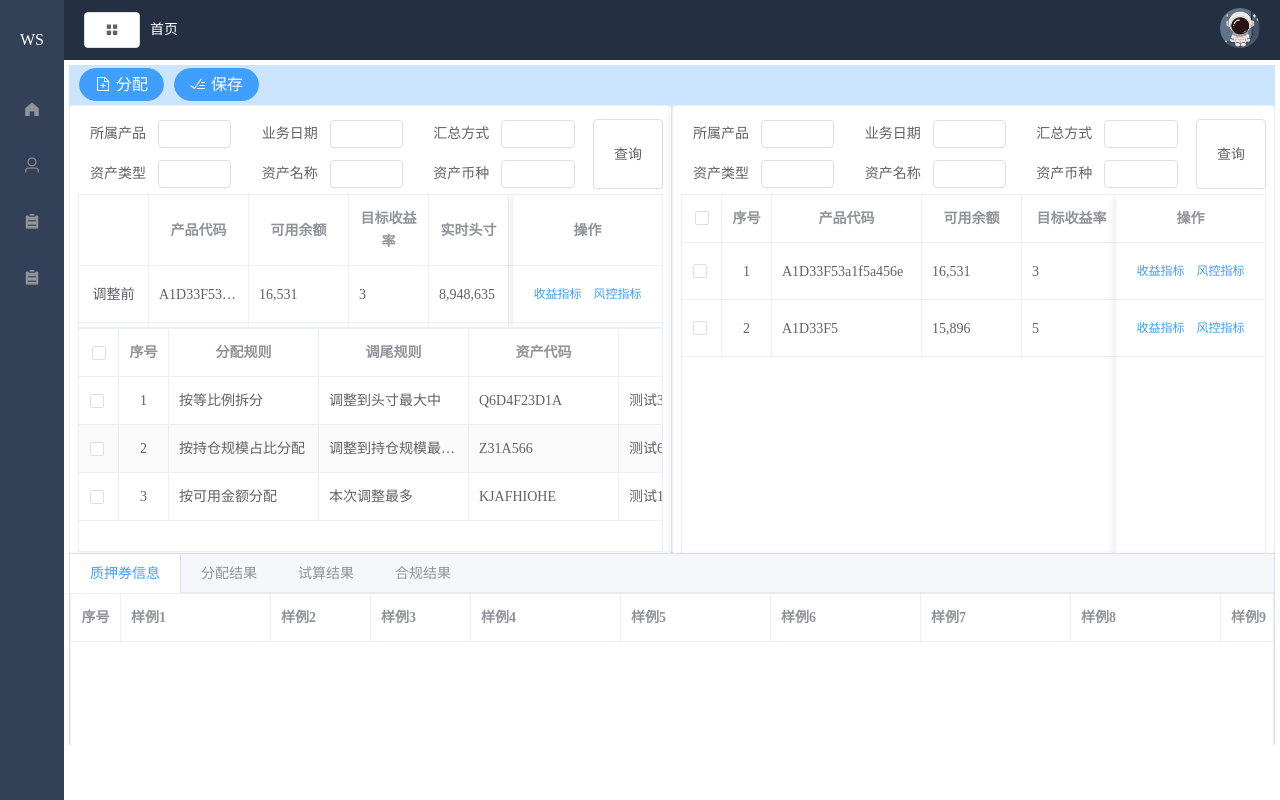
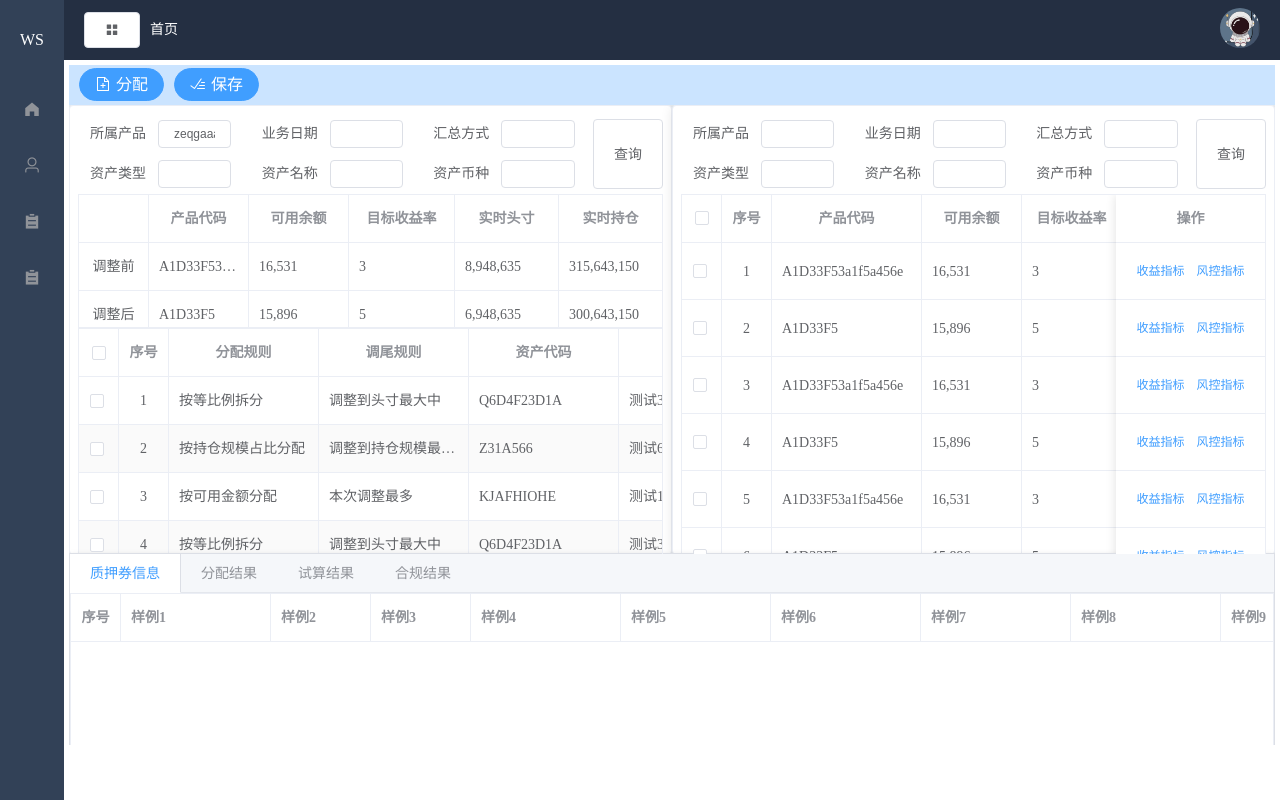
Before and after one commit to yukun-maker/ws-ui, a Vue app: page /#/assetSplit in a window 1280 px wide. Built offline with nearby package versions, Linux system fonts and the light colour scheme.

Commit message:
feat: 产品间直接调仓组件高度自适应

```diff
--- a/src/components/pages/assetSplit/splitIn.vue
+++ b/src/components/pages/assetSplit/splitIn.vue
@@ -1,6 +1,6 @@
 <template>
-  <div style="margin: 3px">
-    <div style="display: flex; align-items: center">
+  <div ref="splitInDiv" style="margin: 3px; height: 100%">
+    <div ref="splitInQueryFormDiv" style="display: flex; align-items: center">
       <el-form ref="queryForm" :model="queryParams" label-width="80px" style="height: 15%">
         <el-row>
           <el-col :span="8">
@@ -38,9 +38,14 @@
       <el-button style="height: 70px">查询</el-button>
     </div>
     <!-- 产品信息 -->
-    <el-table :data="prodTableData" height="81%" border style="width: 100%;">
+    <el-table :data="prodTableData" height="tableHeight" border style="width: 100%;">
       <el-table-column type="selection" align="center" width="40"></el-table-column>
       <el-table-column type="index" align="center" label="序号" width="50"></el-table-column>
+      <el-table-column prop="productCode" show-overflow-tooltip label="产品代码" width="150"></el-table-column>
+      <el-table-column prop="balance" show-overflow-tooltip label="可用余额" width="100"></el-table-column>
+      <el-table-column prop="yield" show-overflow-tooltip label="目标收益率" width="100"></el-table-column>
+      <el-table-column prop="account" show-overflow-tooltip label="实时头寸" width="150"></el-table-column>
+      <el-table-column prop="cc" show-overflow-tooltip label="实时持仓" width="150"></el-table-column>
       <el-table-column prop="productCode" show-overflow-tooltip label="产品代码" width="150"></el-table-column>
       <el-table-column prop="balance" show-overflow-tooltip label="可用余额" width="100"></el-table-column>
       <el-table-column prop="yield" show-overflow-tooltip label="目标收益率" width="100"></el-table-column>
@@ -60,12 +65,36 @@
 export default {
   name: "splitIn",
   props: {},
+  mounted() {
+    this.$nextTick(() => {
+      this.tableHeight = this.$refs.splitInDiv.clientHeight - this.$refs.splitInQueryFormDiv.clientHeight - 15
+    })
+    // 页面大小改变监听事件
+    window.onresize = () => {
+      // console.log(this.$refs.splitInDiv);
+      // console.log(this.$refs.splitInDiv.clientHeight);
+      // console.log(this.$refs.splitInQueryFormDiv.clientHeight);
+      this.tableHeight = this.$refs.splitInDiv.clientHeight - this.$refs.splitInQueryFormDiv.clientHeight - 15
+      // console.log('onresize');
+    }
+  },
   data() {
     return {
+      tableHeight: 1000,
       queryParams: {},
       prodTableData: [
         {productCode: 'A1D33F53a1f5a456e', balance: '16,531', yield: '3', account: '8,948,635', cc: '315,643,150'},
-        {productCode: 'A1D33F5', balance: '15,896', yield: '5', account: '6,948,635', cc: '300,643,150'}
+        {productCode: 'A1D33F5', balance: '15,896', yield: '5', account: '6,948,635', cc: '300,643,150'},
+        {productCode: 'A1D33F53a1f5a456e', balance: '16,531', yield: '3', account: '8,948,635', cc: '315,643,150'},
+        {productCode: 'A1D33F5', balance: '15,896', yield: '5', account: '6,948,635', cc: '300,643,150'},
+        {productCode: 'A1D33F53a1f5a456e', balance: '16,531', yield: '3', account: '8,948,635', cc: '315,643,150'},
+        {productCode: 'A1D33F5', balance: '15,896', yield: '5', account: '6,948,635', cc: '300,643,150'},
+        {productCode: 'A1D33F53a1f5a456e', balance: '16,531', yield: '3', account: '8,948,635', cc: '315,643,150'},
+        {productCode: 'A1D33F5', balance: '15,896', yield: '5', account: '6,948,635', cc: '300,643,150'},
+        {productCode: 'A1D33F53a1f5a456e', balance: '16,531', yield: '3', account: '8,948,635', cc: '315,643,150'},
+        {productCode: 'A1D33F5', balance: '15,896', yield: '5', account: '6,948,635', cc: '300,643,150'},
+        {productCode: 'A1D33F53a1f5a456e', balance: '16,531', yield: '3', account: '8,948,635', cc: '315,643,150'},
+        {productCode: 'A1D33F5', balance: '15,896', yield: '5', account: '6,948,635', cc: '300,643,150'},
       ]
     }
   },
--- a/src/components/pages/assetSplit/splitOut.vue
+++ b/src/components/pages/assetSplit/splitOut.vue
@@ -5,7 +5,9 @@
         <el-row>
           <el-col :span="8">
             <el-form-item label="所属产品">
-              <el-input size="mini" v-model="queryParams.productCode"></el-input>
+              <el-tooltip placement="top" :content="queryParams.productCode" :hide-after="600000" >
+                <el-input size="mini" v-model="queryParams.productCode"></el-input>
+              </el-tooltip>
             </el-form-item>
           </el-col>
           <el-col :span="8">
@@ -38,25 +40,27 @@
       <el-button style="height: 70px">查询</el-button>
     </div>
     <!-- 产品信息 -->
-    <el-table :data="prodTableData" height="30%" border style="width: 100%;">
+    <el-table :data="prodTableData" height="30%" border style="width: 100%; padding-bottom: 5px;">
       <el-table-column prop="flag" fixed="left" align="center" width="70"></el-table-column>
       <el-table-column prop="productCode" show-overflow-tooltip label="产品代码" width="100"></el-table-column>
       <el-table-column prop="balance" show-overflow-tooltip label="可用余额" width="100"></el-table-column>
       <el-table-column prop="yield" show-overflow-tooltip label="目标收益率"></el-table-column>
       <el-table-column prop="account" show-overflow-tooltip label="实时头寸"></el-table-column>
       <el-table-column prop="cc" show-overflow-tooltip label="实时持仓"></el-table-column>
-      <el-table-column fixed="right" label="操作" align="center" width="150">
-        <template slot-scope="scope">
-          <el-button @click="viewRiskCalc(scope.row)" type="text" size="small">收益指标</el-button>
-          <el-button @click="viewRiskCalc(scope.row)" type="text" size="small">风控指标</el-button>
-        </template>
-      </el-table-column>
+<!--      <el-table-column fixed="right" label="操作" align="center" width="150">-->
+<!--        <template slot-scope="scope">-->
+<!--          <el-button @click="viewRiskCalc(scope.row)" type="text" size="small">收益指标</el-button>-->
+<!--          <el-button @click="viewRiskCalc(scope.row)" type="text" size="small">风控指标</el-button>-->
+<!--        </template>-->
+<!--      </el-table-column>-->
     </el-table>
     <!-- 资产信息 -->
-    <el-table :data="assetTableData" height="50%" border :stripe="true" style="width: 100%;">
+    <el-table :data="assetTableData" height="51%" border :stripe="true" style="width: 100%;">
       <el-table-column type="selection" align="center" width="40"></el-table-column>
       <el-table-column type="index" align="center" label="序号" width="50"></el-table-column>
-      <el-table-column prop="splitRule" show-overflow-tooltip label="分配规则" width="150"></el-table-column>
+      <el-table-column prop="splitRule" show-overflow-tooltip label="分配规则" width="150">
+
+      </el-table-column>
       <el-table-column prop="tailRule" show-overflow-tooltip label="调尾规则" width="150"></el-table-column>
       <el-table-column prop="assetCode" show-overflow-tooltip label="资产代码" width="150"></el-table-column>
       <el-table-column prop="assetName" show-overflow-tooltip label="资产名称" width="150"></el-table-column>
@@ -74,14 +78,28 @@
 export default {
   name: "splitOut",
   props: {},
+  mounted() {
+    // 页面大小改变监听事件
+    window.onresize = () => {
+      console.log('onresize');
+    }
+  },
   data() {
     return {
-      queryParams: {},
+      queryParams: {
+        productCode: 'zeqgaaaaf'
+      },
       prodTableData: [
         {flag:'调整前', productCode: 'A1D33F53a1f5a456e', balance: '16,531', yield: '3', account: '8,948,635', cc: '315,643,150'},
         {flag:'调整后', productCode: 'A1D33F5', balance: '15,896', yield: '5', account: '6,948,635', cc: '300,643,150'}
       ],
       assetTableData: [
+        {splitRule:'按等比例拆分', tailRule:'调整到头寸最大中', assetCode:'Q6D4F23D1A', assetName: '测试31', tradeDirect: '债券买入',
+          investType: '投资类', yield: '4.3', amount: '13,515', facePrice: '100', account: '5,674,831'},
+        {splitRule:'按持仓规模占比分配', tailRule:'调整到持仓规模最小中', assetCode:'Z31A566', assetName: '测试66', tradeDirect: '申购确认',
+          investType: '持有到期日', yield: '3.3', amount: '64,563', facePrice: '100', account: '9,461,615'},
+        {splitRule:'按可用金额分配', tailRule:'本次调整最多', assetCode:'KJAFHIOHE', assetName: '测试18', tradeDirect: '理财买入',
+          investType: '交易类', yield: '3.3', amount: '71,466', facePrice: '100', account: '10,003,156'},
         {splitRule:'按等比例拆分', tailRule:'调整到头寸最大中', assetCode:'Q6D4F23D1A', assetName: '测试31', tradeDirect: '债券买入',
           investType: '投资类', yield: '4.3', amount: '13,515', facePrice: '100', account: '5,674,831'},
         {splitRule:'按持仓规模占比分配', tailRule:'调整到持仓规模最小中', assetCode:'Z31A566', assetName: '测试66', tradeDirect: '申购确认',
--- a/src/components/pages/test/ElementTest.vue
+++ b/src/components/pages/test/ElementTest.vue
@@ -24,11 +24,16 @@
         </el-col>
         <el-col :span="12">
           <el-form-item label="用户登录名" prop="userAccountName">
+<!--            <el-popover placement="top-start" trigger="hover" :content="form.userAccountName">-->
+            <el-tooltip class="calc-tooltip-item" placement="top-start" :content="form.userAccountName">
               <el-input v-model="form.userAccountName"
                         maxlength="30"
                         placeholder="请输入登录名"
                         size="small"
                         show-word-limit></el-input>
+            </el-tooltip>
+
+<!--            </el-popover>>-->
           </el-form-item>
         </el-col>
         <el-col :span="12">
@@ -41,7 +46,10 @@
         </el-col>
         <el-col :span="12">
           <el-form-item label="O45用户编码" prop="hsUserCode">
+            <el-tooltip placement="top-start" :content="form.hsUserCode">
               <el-input v-model="form.hsUserCode" maxlength="30" placeholder="请输入O45用户编码" show-word-limit></el-input>
+            </el-tooltip>
+
           </el-form-item>
         </el-col>
         <el-col :span="12">
@@ -104,7 +112,10 @@
     <div class="test-buttons-box">
       <el-button class="test-button-item" type="primary" @click="onBtnClicked()">跳转</el-button>
       <el-badge :is-dot="true">
+        <el-tooltip placement="top" content="16545">
           <el-button class="test-button-item" type="primary">小红点</el-button>
+        </el-tooltip>
+
       </el-badge>
       <el-tooltip effect="light" placement="top" content="重置筛选条件并刷新列表">
         <el-button class="test-circle-button test-button-item" icon="el-icon-refresh" circle></el-button>
@@ -145,6 +156,7 @@ export default {
       return new Date(b.date).getTime() - new Date(a.date).getTime()
     })
     console.log(arr)
+    this.calcTooltipItems()
   },
   data() {
     return {
@@ -153,8 +165,8 @@ export default {
       form: {
         account: 10000,
         userName: undefined,
-        userAccountName: undefined,
-        hsUserCode: undefined,
+        userAccountName: 'a13fe51a1',
+        hsUserCode: '31af86e',
         userType: '1',
         userStatus: '1',
         departmentCode: undefined,
@@ -199,6 +211,17 @@ export default {
     }
   },
   methods: {
+    calcTooltipItems() {
+      const doms = document.getElementsByClassName('calc-tooltip-item')
+      console.log(doms[0], 'doms');
+      console.log(doms[0].attributes['aria-describedby'].value, 'doms');
+
+      const elementId = doms[0].attributes['aria-describedby'].value
+      console.log(elementId, 'elementId');
+
+      const itemDom = document.getElementById(elementId)
+      console.log(itemDom, 'domItem');
+    },
     showMultiSelectDialog() {
       this.dialogMultiSelectShow = true
     },
```
Lines whose indentation alone changed are shown as unchanged.
